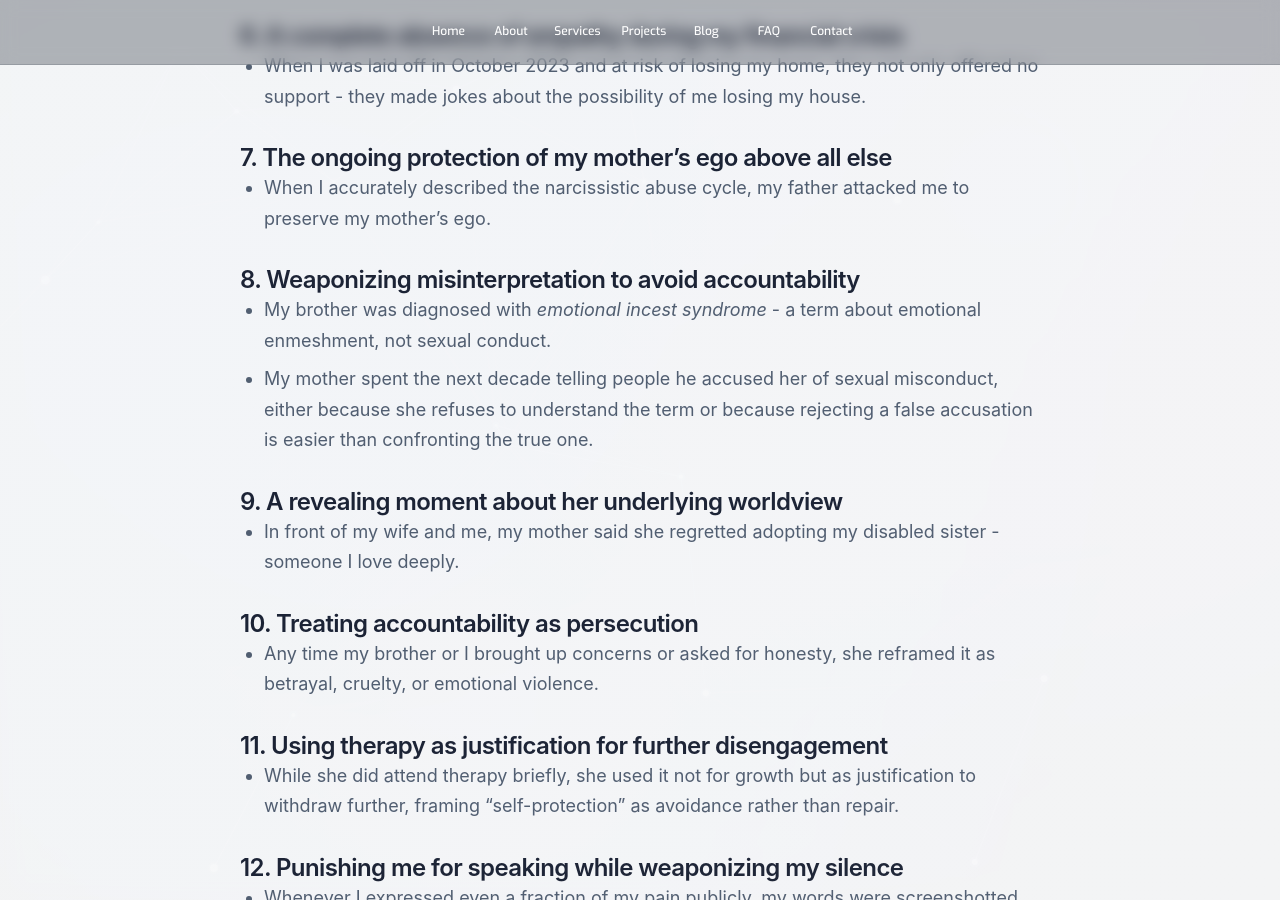
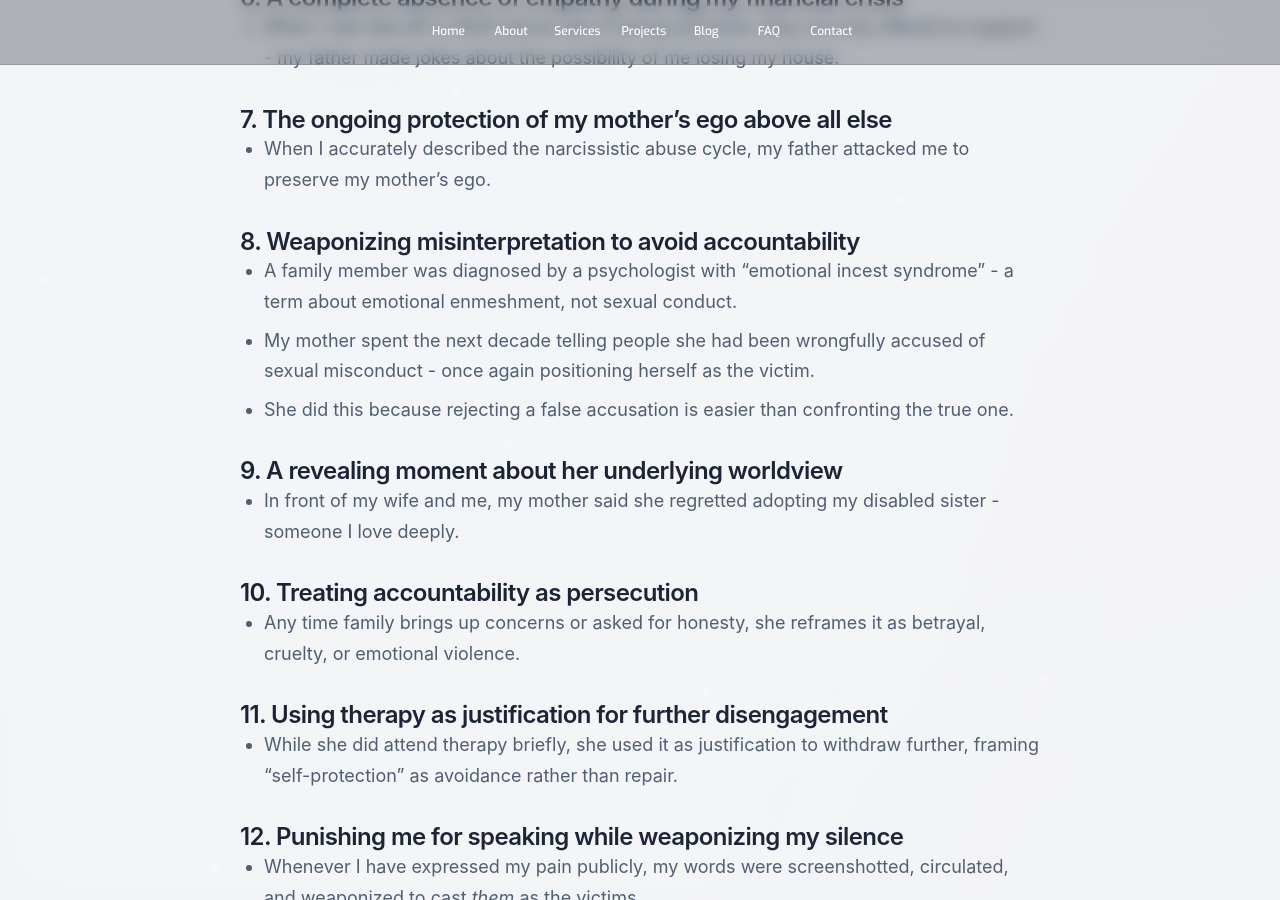
Before and after one commit to egeste/egeste.github.io, a Jekyll site: the page built from _posts/2025-11-20-the-weight-on-my-chest.md, in a window 1280 px wide and 900 px high, scrolled down 2659 px. Built offline with Jekyll 4.4.1, drawn with Linux system fonts in a browser that asks for light colours; some of the changed text lies outside the part shown.

Commit message:
Minor edits

```diff
--- a/_posts/2025-11-20-the-weight-on-my-chest.md
+++ b/_posts/2025-11-20-the-weight-on-my-chest.md
@@ -29,12 +29,11 @@ Here is a structured list of specific examples that make the pattern unmistakabl
 
 ### **2. Emotional abandonment during formative trauma**
 
-* When the girl I lost my virginity to began sleeping with someone else, I was devastated. Instead of helping me process it, my parents sent me to stay with my brother because they lacked the interest and emotional skill to support me during one of the most defining moments of adolescence.
+* When the girl I was dating started seeing someone else, I was devastated. Instead of helping me process it, my parents sent me to stay with my brother because they lacked the interest and emotional skill to support me during one of the most defining moments of adolescence.
 
 ### **3. Punitive cruelty instead of curiosity or care**
 
-* When I was caught smoking pot behind the gym, they sent my brother to *abuse me* as punishment.
-* They also barred me from attending the funeral of a classmate who had died by suicide, denying me community and closure.
+* When I was caught smoking pot behind the gym, they sent my brother to *abuse me* as punishment and barred me from attending the funeral of a classmate who had died by suicide, denying me community and closure.
 
 ### **4. Boundary violations and disrespect in adulthood**
 
@@ -48,7 +47,7 @@ Here is a structured list of specific examples that make the pattern unmistakabl
 
 ### **6. A complete absence of empathy during my financial crisis**
 
-* When I was laid off in October 2023 and at risk of losing my home, they not only offered no support - they made jokes about the possibility of me losing my house.
+* When I was laid off in 2023 and at risk of losing my home, they not only offered no support - my father made jokes about the possibility of me losing my house.
 
 ### **7. The ongoing protection of my mother's ego above all else**
 
@@ -56,8 +55,9 @@ Here is a structured list of specific examples that make the pattern unmistakabl
 
 ### **8. Weaponizing misinterpretation to avoid accountability**
 
-* My brother was diagnosed with *emotional incest syndrome* - a term about emotional enmeshment, not sexual conduct.
-* My mother spent the next decade telling people he accused her of sexual misconduct, either because she refuses to understand the term or because rejecting a false accusation is easier than confronting the true one.
+* A family member was diagnosed by a psychologist with "emotional incest syndrome" - a term about emotional enmeshment, not sexual conduct.
+* My mother spent the next decade telling people she had been wrongfully accused of sexual misconduct - once again positioning herself as the victim.
+* She did this because rejecting a false accusation is easier than confronting the true one.
 
 ### **9. A revealing moment about her underlying worldview**
 
@@ -65,26 +65,27 @@ Here is a structured list of specific examples that make the pattern unmistakabl
 
 ### **10. Treating accountability as persecution**
 
-* Any time my brother or I brought up concerns or asked for honesty, she reframed it as betrayal, cruelty, or emotional violence.
+* Any time family brings up concerns or asked for honesty, she reframes it as betrayal, cruelty, or emotional violence.
 
 ### **11. Using therapy as justification for further disengagement**
 
-* While she did attend therapy briefly, she used it not for growth but as justification to withdraw further, framing “self-protection” as avoidance rather than repair.
+* While she did attend therapy briefly, she used it as justification to withdraw further, framing "self-protection" as avoidance rather than repair.
 
 ### **12. Punishing me for speaking while weaponizing my silence**
 
-* Whenever I expressed even a fraction of my pain publicly, my words were screenshotted, circulated, and weaponized to cast *them* as the victims.
+* Whenever I have expressed my pain publicly, my words were screenshotted, circulated, and weaponized to cast *them* as the victims.
 * Meanwhile, my silence was expected - demanded - so they could continue constructing their narrative unchallenged.
 
 ### **13. The yearly reenactment of the narcissistic abuse cycle**
 
 * Every year around Thanksgiving, the entire cycle plays out in miniature:
 
-  * It begins with hoovering and love bombing.
-  * I respond consistently: I am not willing to engage without accountability.
+  * It begins with hoovering and love bombing. - "Can we just have a nice call for Thanksgiving?"
+  * I respond consistently: "I am not willing to engage without accountability."
   * My mother interprets that boundary as a personal attack.
-  * I end up telling her to back off because the conversation becomes abusive.
-  * She then casts herself as a martyr and shows her friends “how evil I am.”
+  * I end up telling her to fuck off.
+  * She then casts herself as a martyr and shows her friends "how evil I am."
+  * Bonus: Dad jumps in and attacks me for having the audacity to stand up for myself.
 * This annual ritual is a perfect snapshot of the larger lifelong pattern.
 
 ---
@@ -99,8 +100,6 @@ They are simply the ones that stand out among a much deeper reservoir of pain an
 
 Which brings me to the final point:
 
-**The reason I am posting this - and why I have no intention of deleting it - is because I am no longer willing to let my silence be the foundation on which others construct their narrative about me. My silence has protected them at the expense of my truth for far too long.**
+**The reason I am posting this - and why I have no intention of deleting it - is because I am no longer willing to let my silence be the foundation on which others construct their narrative. My silence has protected them at the expense of my truth for far too long.**
 
-This is my truth.
-This is my closure.
-And this is the last thing I have to say on the subject.
+This is the truth.
```
